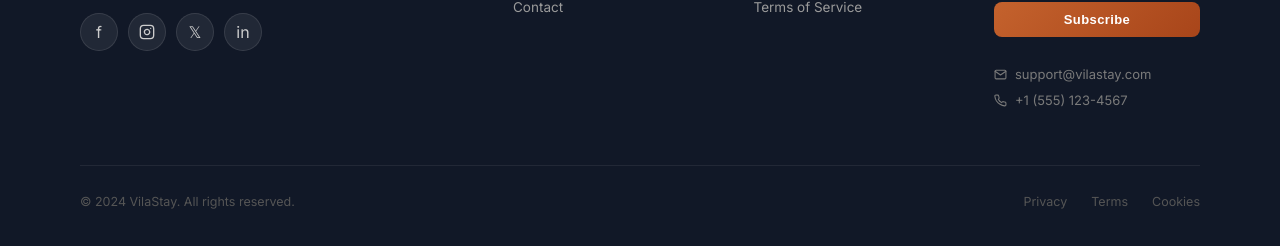
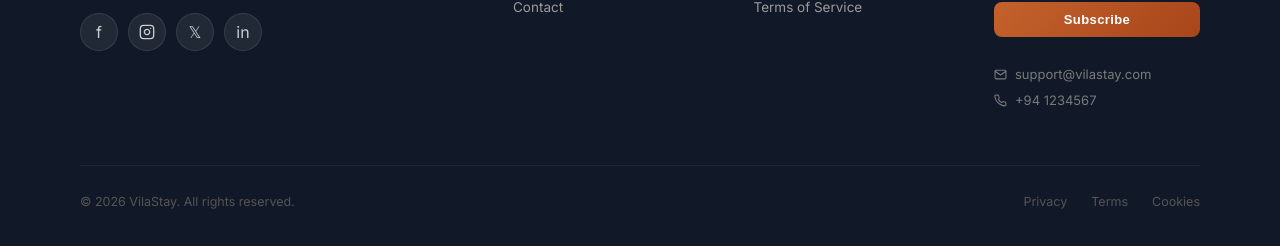
Before and after one commit to tharushi755/Property_rental_management_system, a React (Create React App) app in the folder property-rental-frontend (2)/property-rental-frontend/: page /destination/international in a window 1280 px wide. Shown: the part 1042-1288 px from the top of the page. Built offline with nearby package versions, Linux system fonts and the light colour scheme; no server answers.

Commit message:
footer updated

```diff
--- a/property-rental-frontend (2)/property-rental-frontend/src/components/Footer.jsx
+++ b/property-rental-frontend (2)/property-rental-frontend/src/components/Footer.jsx
@@ -189,7 +189,7 @@ function Footer() {
 
             <div style={{ fontSize: '13px', lineHeight: 2, color: '#7a7a7a' }}>
               <div style={{display:'flex',alignItems:'center',gap:'8px'}}><svg width="13" height="13" viewBox="0 0 24 24" fill="none" stroke="currentColor" strokeWidth="2" strokeLinecap="round" strokeLinejoin="round"><path d="M4 4h16c1.1 0 2 .9 2 2v12c0 1.1-.9 2-2 2H4c-1.1 0-2-.9-2-2V6c0-1.1.9-2 2-2z"/><polyline points="22,6 12,13 2,6"/></svg>support@vilastay.com</div>
-              <div style={{display:'flex',alignItems:'center',gap:'8px'}}><svg width="13" height="13" viewBox="0 0 24 24" fill="none" stroke="currentColor" strokeWidth="2" strokeLinecap="round" strokeLinejoin="round"><path d="M22 16.92v3a2 2 0 0 1-2.18 2 19.79 19.79 0 0 1-8.63-3.07A19.5 19.5 0 0 1 4.69 13a19.79 19.79 0 0 1-3.07-8.67A2 2 0 0 1 3.62 2h3a2 2 0 0 1 2 1.72c.127.96.361 1.903.7 2.81a2 2 0 0 1-.45 2.11L8.09 9.91a16 16 0 0 0 6 6l1.27-1.27a2 2 0 0 1 2.11-.45c.907.339 1.85.573 2.81.7A2 2 0 0 1 22 16.92z"/></svg>+1 (555) 123-4567</div>
+              <div style={{display:'flex',alignItems:'center',gap:'8px'}}><svg width="13" height="13" viewBox="0 0 24 24" fill="none" stroke="currentColor" strokeWidth="2" strokeLinecap="round" strokeLinejoin="round"><path d="M22 16.92v3a2 2 0 0 1-2.18 2 19.79 19.79 0 0 1-8.63-3.07A19.5 19.5 0 0 1 4.69 13a19.79 19.79 0 0 1-3.07-8.67A2 2 0 0 1 3.62 2h3a2 2 0 0 1 2 1.72c.127.96.361 1.903.7 2.81a2 2 0 0 1-.45 2.11L8.09 9.91a16 16 0 0 0 6 6l1.27-1.27a2 2 0 0 1 2.11-.45c.907.339 1.85.573 2.81.7A2 2 0 0 1 22 16.92z"/></svg>+94 1234567</div>
             </div>
           </div>
         </div>
@@ -197,7 +197,7 @@ function Footer() {
         {/* Divider */}
         <div style={{ borderTop: '1px solid rgba(255,255,255,0.07)', paddingTop: '28px', display: 'flex', justifyContent: 'space-between', alignItems: 'center', flexWrap: 'wrap', gap: '12px' }}>
           <p style={{ fontSize: '12.5px', color: '#555', margin: 0 }}>
-            © 2024 VilaStay. All rights reserved.
+            © 2026 VilaStay. All rights reserved.
           </p>
           <div style={{ display: 'flex', gap: '24px' }}>
             {['Privacy', 'Terms', 'Cookies'].map(item => (
```
